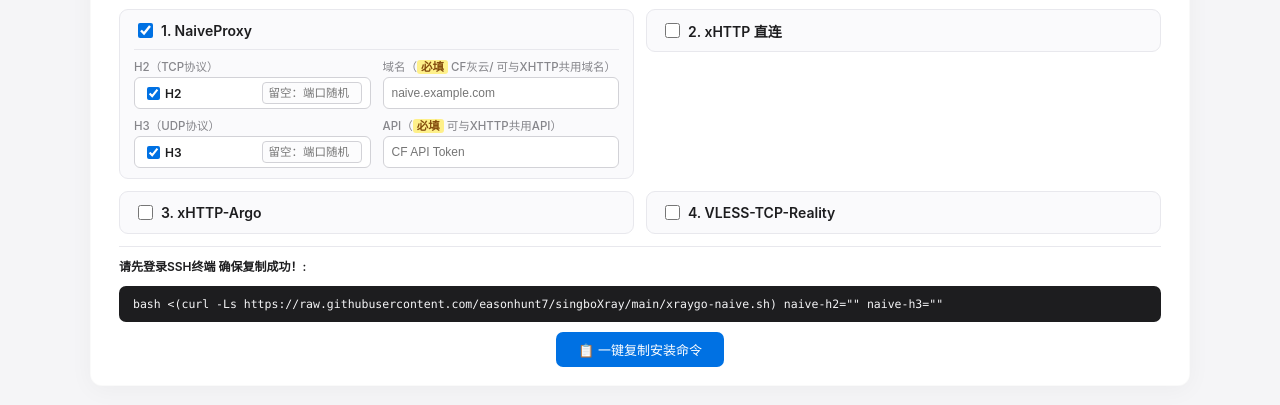
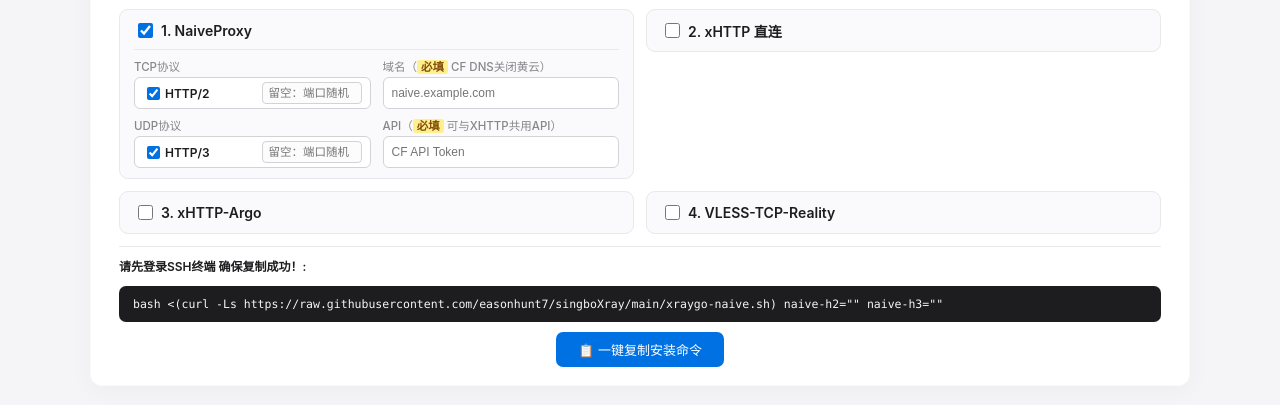
Before and after one commit to easonhunt7/singboXray, a plain HTML site: page index.html in a window 1280 px wide. Both pictures are taken after a click on the label "1. NaiveProxy". Shown: the part 71-476 px from the top of the page. Drawn offline with Linux system fonts and the light colour scheme.

Commit message:
Update index.html

```diff
--- a/index.html
+++ b/index.html
@@ -309,22 +309,22 @@
             <div class="sub-options">
                 <div class="row-grid">
                     <div class="form-group">
-                        <label class="field-label">H2（TCP协议）</label>
+                        <label class="field-label">TCP协议</label>
                         <div class="proto-port-box">
-                            <label><input type="checkbox" id="naiveH2" checked> H2</label>
+                            <label><input type="checkbox" id="naiveH2" checked> HTTP/2</label>
                             <input type="text" id="naiveH2Port" placeholder="留空：端口随机">
                         </div>
                     </div>
                     <div class="form-group">
-                        <label class="field-label">域名（<span class="badge-req">必填</span> CF灰云/ 可与XHTTP共用域名）</label>
+                        <label class="field-label">域名（<span class="badge-req">必填</span> CF DNS关闭黄云）</label>
                         <input type="text" id="naiveDomain" placeholder="naive.example.com">
                     </div>
                 </div>
                 <div class="row-grid">
                     <div class="form-group">
-                        <label class="field-label">H3（UDP协议）</label>
+                        <label class="field-label">UDP协议</label>
                         <div class="proto-port-box">
-                            <label><input type="checkbox" id="naiveH3" checked> H3</label>
+                            <label><input type="checkbox" id="naiveH3" checked> HTTP/3</label>
                             <input type="text" id="naiveH3Port" placeholder="留空：端口随机">
                         </div>
                     </div>
@@ -344,27 +344,27 @@
             <div class="sub-options">
                 <div class="row-grid">
                     <div class="form-group">
-                        <label class="field-label">H2（TCP协议）</label>
+                        <label class="field-label">TCP协议</label>
                         <div class="proto-port-box">
-                            <label><input type="checkbox" id="xhttpH2" checked> H2</label>
+                            <label><input type="checkbox" id="xhttpH2" checked> HTTP/2</label>
                             <input type="text" id="xhttpH2Port" placeholder="留空：端口随机">
                         </div>
                     </div>
                     <div class="form-group">
-                        <label class="field-label">域名（留空:自签证书;客户端须跳过验证）</label>
+                        <label class="field-label">域名（留空=自签证书、客户端须跳过验证）</label>
                         <input type="text" id="xhttpDomain" placeholder="xhttp.example.com">
                     </div>
                 </div>
                 <div class="row-grid">
                     <div class="form-group">
-                        <label class="field-label">H3（UDP协议）</label>
+                        <label class="field-label">UDP协议</label>
                         <div class="proto-port-box">
-                            <label><input type="checkbox" id="xhttpH3" checked> H3</label>
+                            <label><input type="checkbox" id="xhttpH3" checked> HTTP/3</label>
                             <input type="text" id="xhttpH3Port" placeholder="留空：端口随机">
                         </div>
                     </div>
                     <div class="form-group">
-                        <label class="field-label">API（留空:自签证书;客户端须跳过验证）</label>
+                        <label class="field-label">API（留空=自签证书、客户端须跳过验证）</label>
                         <input type="text" id="xhttpApi" placeholder="CF API Token">
                     </div>
                 </div>
@@ -381,8 +381,8 @@
                     <div class="form-group">
                         <label class="field-label">Protocol（<span class="badge-req">必填</span> CF 与服务器连接协议）</label>
                         <select id="argoProtocol">
-                            <option value="http2" selected>http2</option>
-                            <option value="quic">quic</option>
+                            <option value="HTTP/2" selected>http2</option>
+                            <option value="QUIC">quic</option>
                         </select>
                     </div>
                     <div class="form-group">
```
